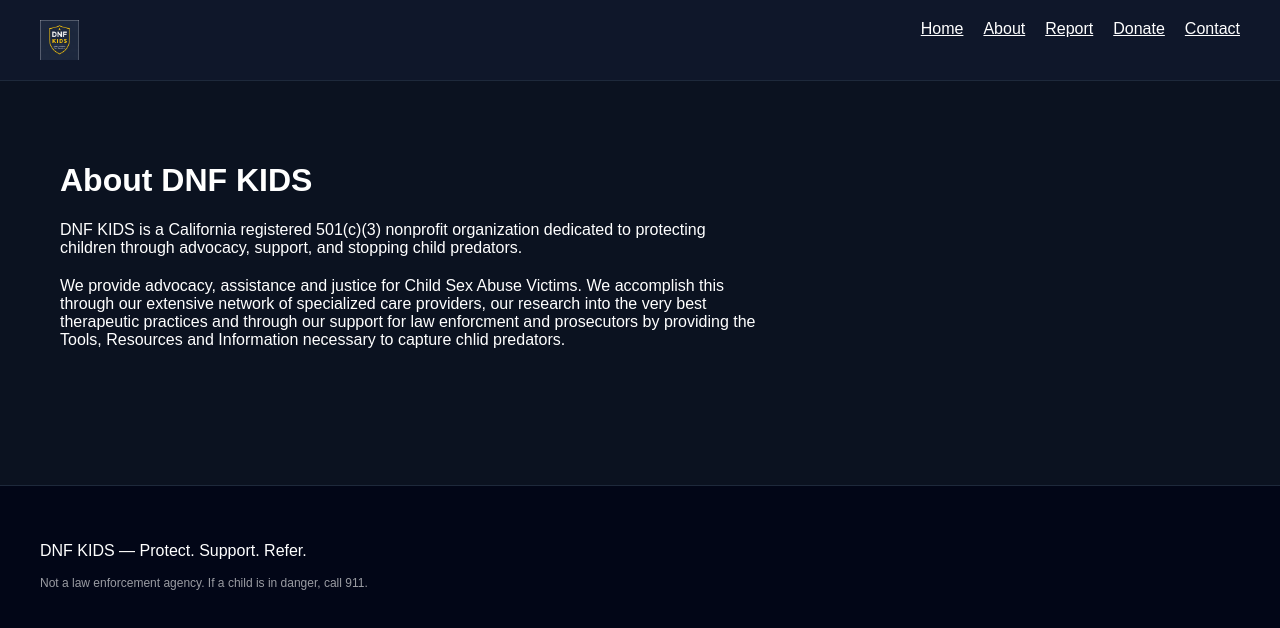
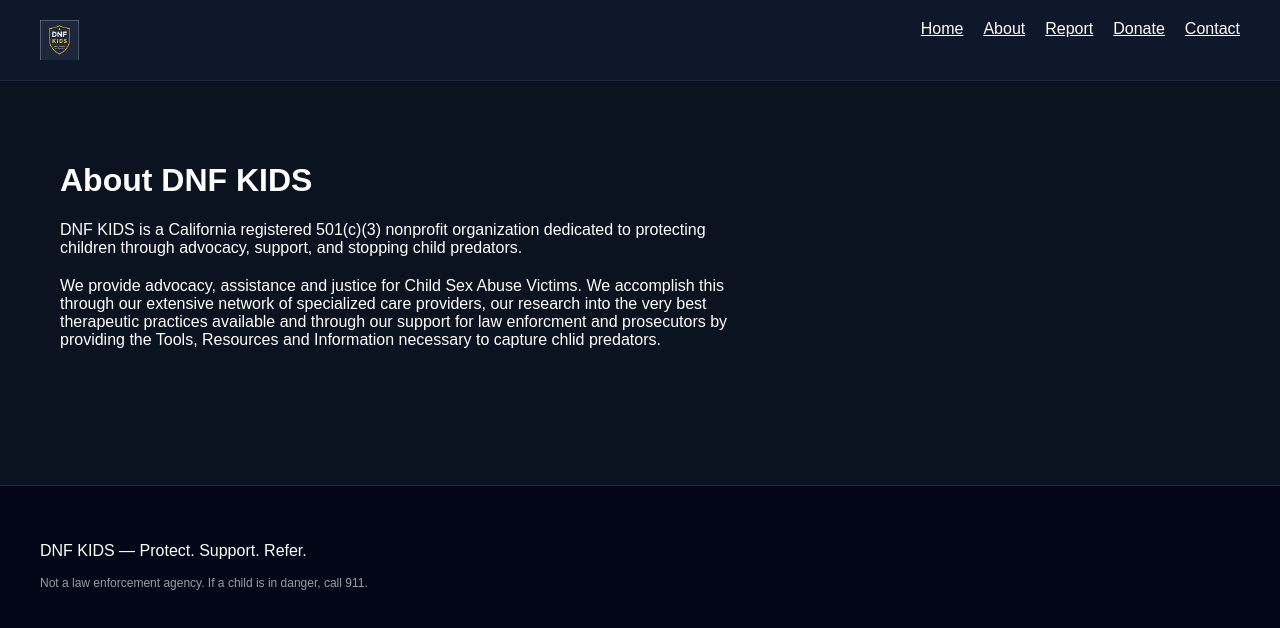
Before and after one commit to lomantochris-byte/dnf-kids-site, a Next.js app: page /about in a window 1280 px wide. Shown: the top 628 px of the page. Built offline with nearby package versions, Linux system fonts and the light colour scheme.

Commit message:
Update page.tsx

```diff
--- a/app/about/page.tsx
+++ b/app/about/page.tsx
@@ -9,7 +9,7 @@
       </p>
 
       <p style={{ marginTop: "20px", maxWidth: "700px" }}>
-        We provide advocacy, assistance and justice for Child Sex Abuse Victims. We accomplish this through our extensive network of specialized care providers, our research into the very best therapeutic practices and through our support for law enforcment and prosecutors by providing the Tools, Resources and Information necessary to capture chlid predators.
+        We provide advocacy, assistance and justice for Child Sex Abuse Victims. We accomplish this through our extensive network of specialized care providers, our research into the very best therapeutic practices available and through our support for law enforcment and prosecutors by providing the Tools, Resources and Information necessary to capture chlid predators.
 
       </p>
     </main>
```
